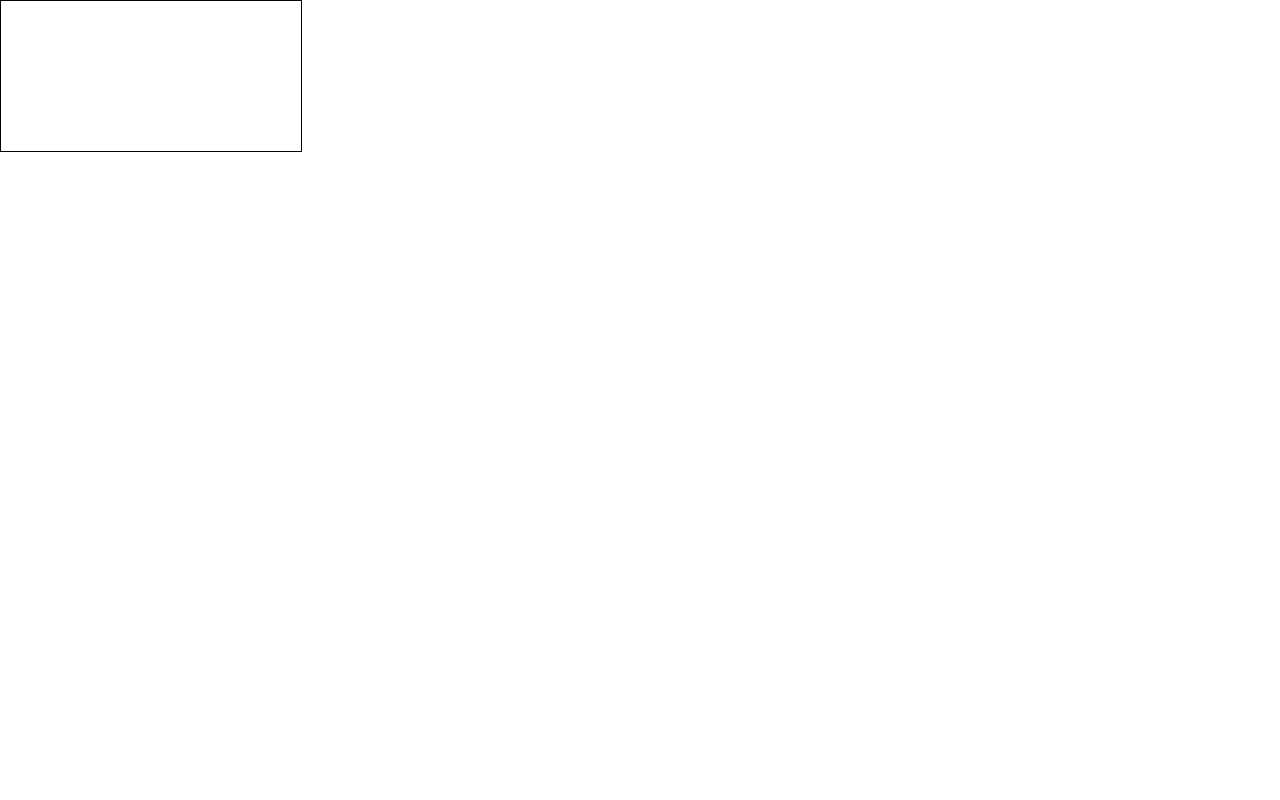
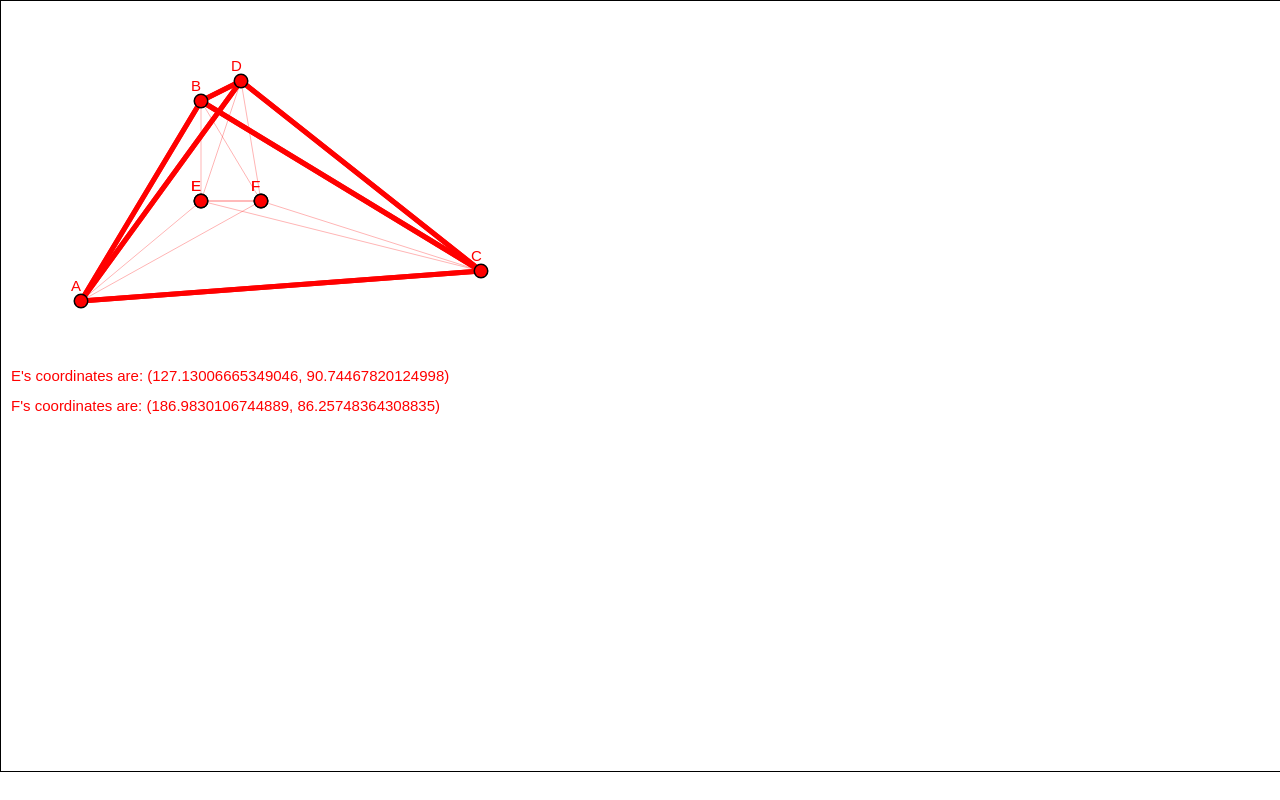
Before and after one commit to nebrelbug/botranyds, a plain HTML site: page index.html in a window 1280 px wide. Drawn offline with Linux system fonts and the light colour scheme.

Commit message:
Update index.html

```diff
--- a/index.html
+++ b/index.html
@@ -2,7 +2,7 @@
 <html>
 <head>
 <title>Botranyds</title>
-<script src="https://blog.bengubler.com/botranyds/botranyds.js"></script>
+<script src="./botranyds.js"></script>
   <style>
 body, html {
   margin: 0;
```
